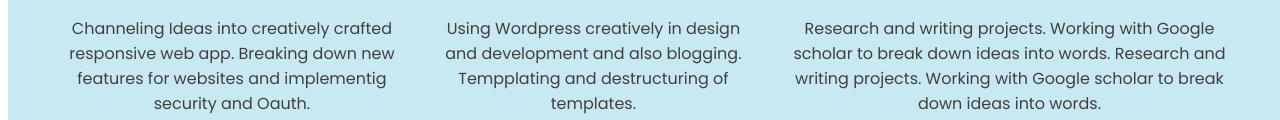
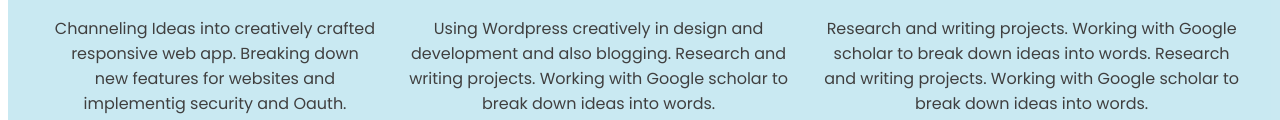
Before and after one commit to Benkalio/Profile-jungle, a website: page index.html in a window 1280 px wide. Shown: the part 832-952 px from the top of the page. Drawn offline with Linux system fonts and the light colour scheme.

Commit message:
Adjusted words

```diff
--- a/index.html
+++ b/index.html
@@ -38,7 +38,8 @@
           <h3 class="secap">Wordpress & Blogging</h3>
           <p class="cap-do">
             Using Wordpress creatively in design and development and also
-            blogging. Tempplating and destructuring of templates.
+            blogging. Research and writing projects. Working with Google scholar
+            to break down ideas into words.
           </p>
         </div>
         <div class="park-3">
```
